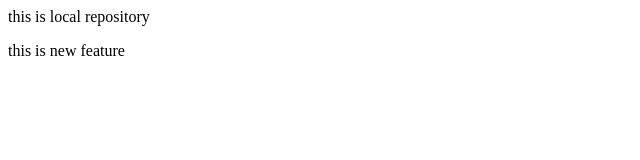
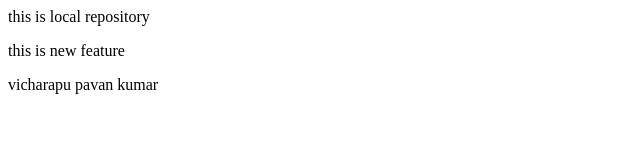
Before and after one commit to pavan1604-cmyk/localrepo, a plain HTML site: page index.html in a window 1280 px wide. Shown: the whole page, without its empty margins (0-640 px from the left). Drawn offline with Linux system fonts and the light colour scheme.

Commit message:
new name added

```diff
--- a/index.html
+++ b/index.html
@@ -1,2 +1,3 @@
 <p>this is local repository</p>
 <p>this is new feature</p>
+<p>vicharapu pavan kumar</p>
```
